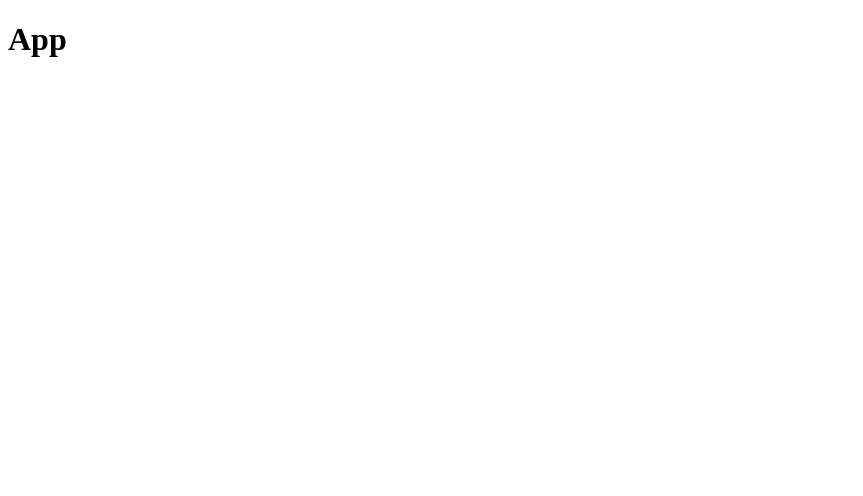
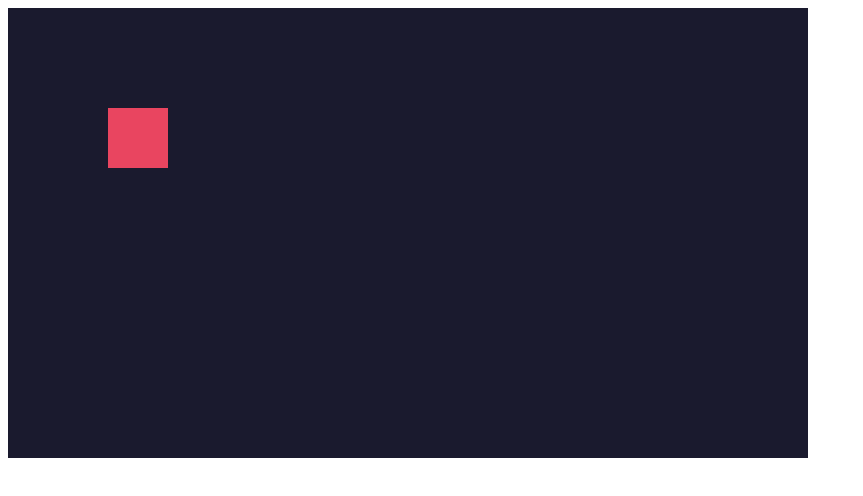
Before and after one commit to YonugJones/game-engine-metroidvania, a React (Vite) app: page / in a window 1280 px wide. Shown: the top 496 px of the page, without its empty margins (0-863 px from the left). Built offline with nearby package versions, Linux system fonts and the light colour scheme.

Commit message:
feat: mount canvas and verify 2d context

```diff
--- a/src/App.tsx
+++ b/src/App.tsx
@@ -1,3 +1,29 @@
+import { useEffect, useRef } from 'react'
+
 export const App = () => {
-  return <h1>App</h1>
+  const canvasRef = useRef<HTMLCanvasElement>(null)
+
+  useEffect(() => {
+    const canvas = canvasRef.current
+    if (!canvas) return
+
+    const ctx = canvas.getContext('2d')
+    if (!ctx) return
+
+    // Test rectangle
+    ctx.fillStyle = '#1a1a2e'
+    ctx.fillRect(0, 0, canvas.width, canvas.height)
+
+    ctx.fillStyle = '#e94560'
+    ctx.fillRect(100, 100, 60, 60)
+  }, [])
+
+  return (
+    <canvas
+      ref={canvasRef}
+      width={800}
+      height={450}
+      style={{ display: 'block', background: '#000' }}
+    />
+  )
 }
```
